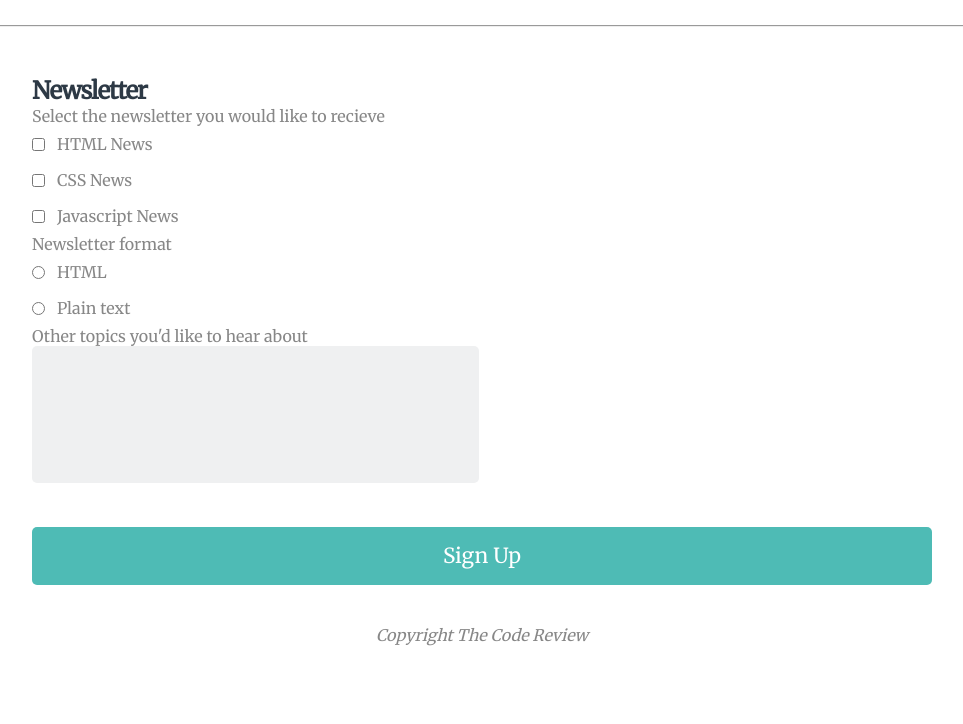
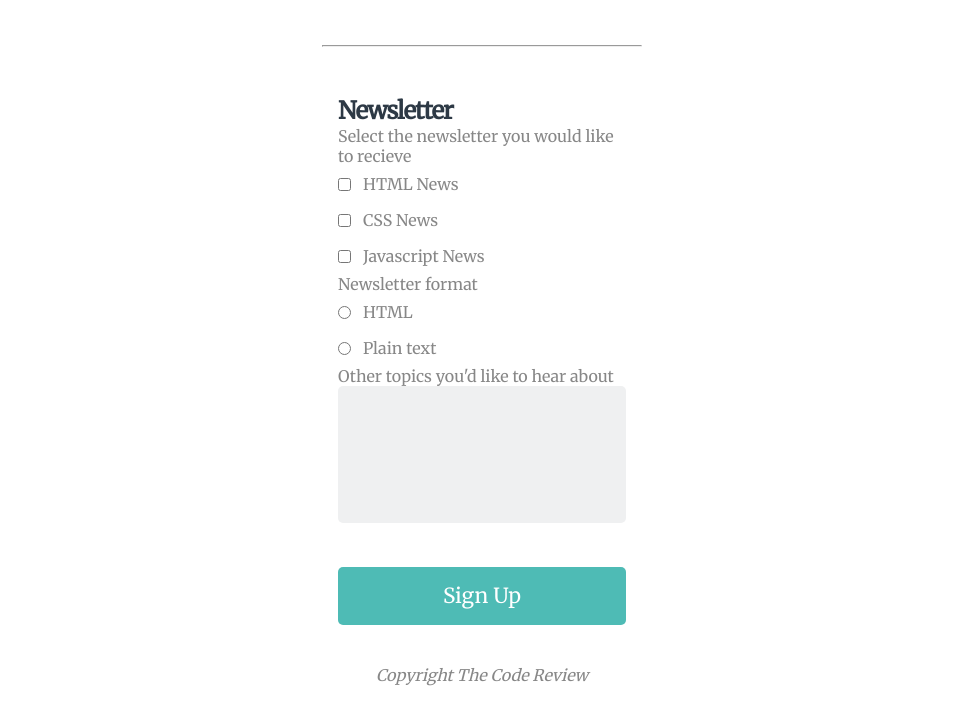
Before and after one commit to Emrikcah/project-3, a plain HTML site: page index.html in a window 1280 px wide. Shown: the part 976-1700 px from the top of the page, without its empty margins (158-1121 px from the left). Drawn offline with Linux system fonts and the light colour scheme.

Commit message:
modified html and css

```diff
--- a/index.html
+++ b/index.html
@@ -16,12 +16,14 @@
         <div class="header-bg-color">
             <h1>the code review</h1>
         </div>
+       <div class="container">
             <div class="header-text">
                 <h2>Signup for our newsletter</h2>
                 <p>Get the latest news on how your code is doing right in your inbox</p>
             </div>
             <div class="header-line-one"></div>
             <div class="header-line-two"></div>
+       </div>
     </header>
     <div class="container">
 
--- a/main.css
+++ b/main.css
@@ -2,6 +2,7 @@
     --dark-blue: #2d3945;
     --outline-color: #000080;
     --btn-blue: #4ebbb5;
+    --btn-hover: #5bc8c2;
     --input-color: #eff0f1;
     --label-color: #929eaa;
     --text-color: #878787;
@@ -22,7 +23,7 @@ body {
 
 .container {
     width: 90%;
-    max-width: 1000px;
+    max-width: 320px;
     margin: 0 auto;
 }
 
@@ -36,6 +37,10 @@ body {
     text-align: center;
     font-size: 1.3rem;
 
+}
+
+.btn:hover{
+    background: var(--btn-hover);
 }
 
 #newsletter .btn-move{
@@ -160,6 +165,8 @@ input[type="checkbox"] {
 
 textarea {
     resize: none;
+    box-sizing: border-box;
+    width: 100%;
   }
 
 /* Newsletter end */
```
Lines whose indentation alone changed are shown as unchanged.
